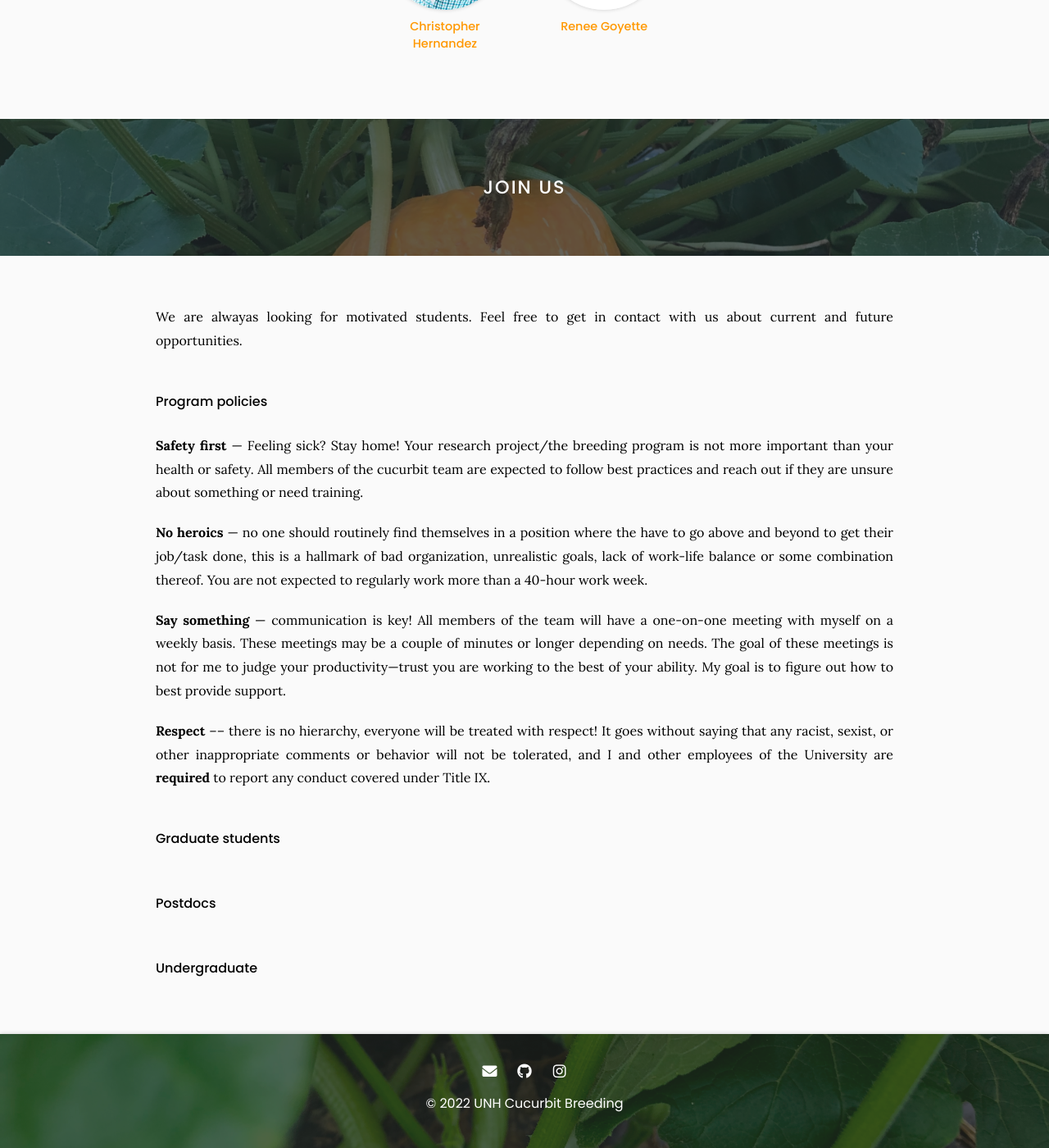
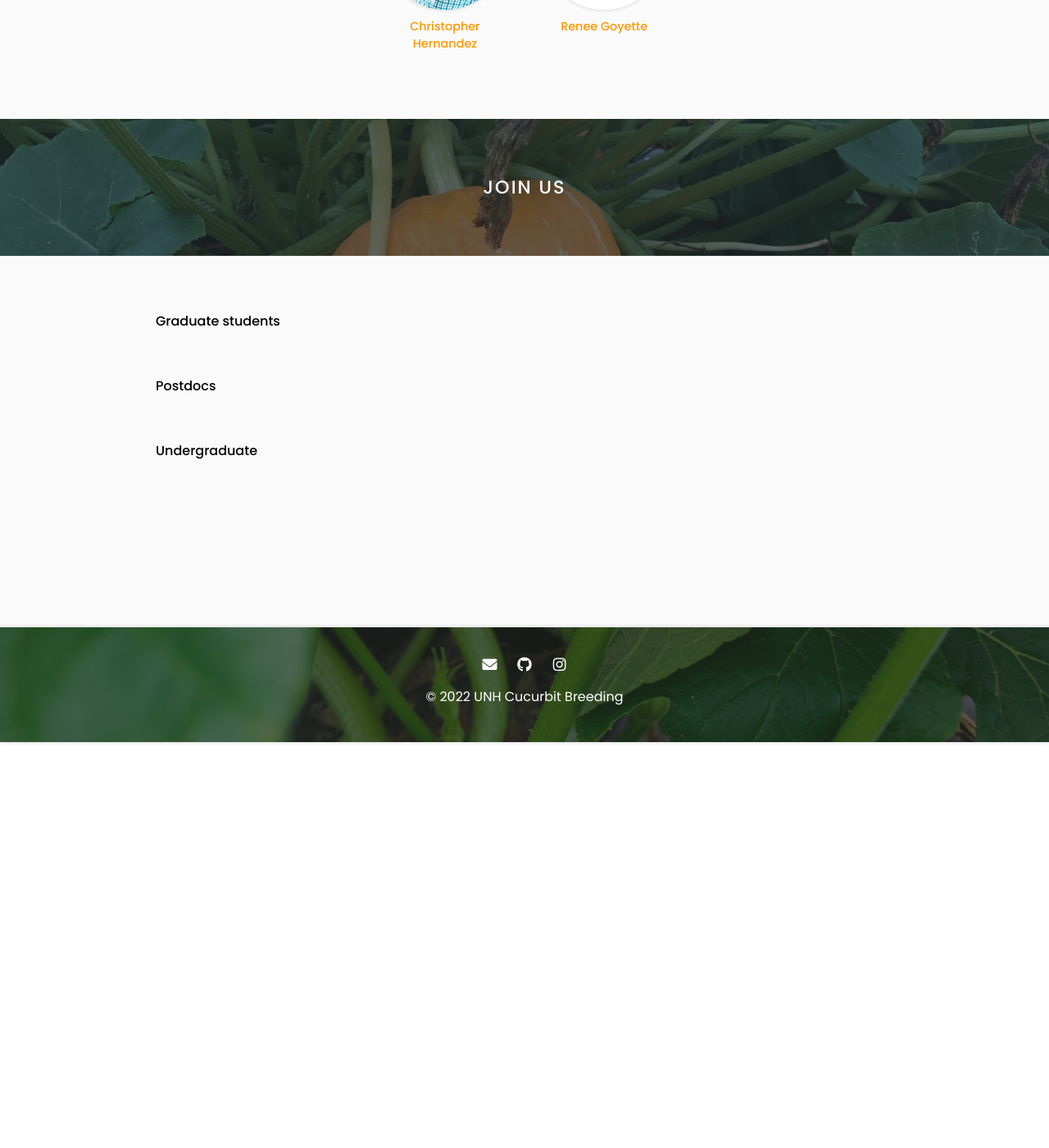
Before and after one commit to UNH-Cucurbits/unhcucurbits-website, a Jekyll site: the page built from team/index.md, in a window 1280 px wide and 1400 px high, scrolled down 495 px. Shown: the whole window at 82% size. Built offline with Jekyll 4.4.1, drawn with Linux system fonts in a browser that asks for light colours.

Commit message:
Update index.md

```diff
--- a/team/index.md
+++ b/team/index.md
@@ -28,19 +28,6 @@ nav:
 # Join us
 {% include section.html%}
 
-We are alwayas looking for motivated students. Feel free to get in contact with us about current and future opportunities.
-
-#### Program policies
-
-**Safety first** --- Feeling sick? Stay home! Your research project/the breeding program is not more important than your health or safety. All members of the cucurbit team are expected to follow best practices and reach out if they are unsure about something or need training.
-
-**No heroics** --- no one should routinely find themselves in a position where the have to go above and beyond to get their job/task done, this is a hallmark of bad organization, unrealistic goals, lack of work-life balance or some combination thereof. You are not expected to regularly work more than a 40-hour work week.
-
-**Say something** --- communication is key! All members of the team will have a one-on-one meeting with myself on a weekly basis. These meetings may be a couple of minutes or longer depending on needs. The goal of these meetings is not for me to judge your productivity---trust you are working to the best of your ability. My goal is to figure out how to best provide support.
-
-**Respect** –-- there is no hierarchy, everyone will be treated with respect! It goes without saying that any racist, sexist, or other inappropriate comments or behavior will not be tolerated, and I and other employees of the University are **required** to report any conduct covered under Title IX.
-
-
 #### Graduate students
 
 #### Postdocs
```
